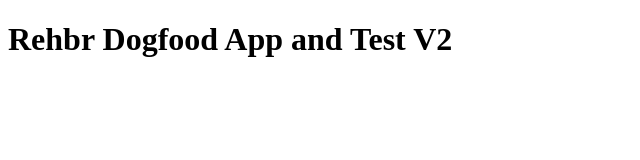
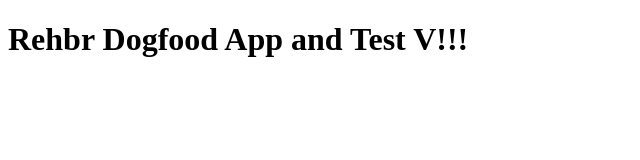
Before and after one commit to Fikretkt/rehbr-dogfood-app, a website: page index.html in a window 1280 px wide. Shown: the full height of the page, 0-640 px from the left. Drawn offline with Linux system fonts and the light colour scheme.

Commit message:
Update heading in index.html to V!!!

```diff
--- a/index.html
+++ b/index.html
@@ -1,5 +1,5 @@
 <!doctype html>
 <html lang="en">
   <head><meta charset="utf-8"><title>Rehbr Dogfood App</title></head>
-  <body><h1>Rehbr Dogfood App and Test V2</h1></body>
+  <body><h1>Rehbr Dogfood App and Test V!!!</h1></body>
 </html>
```
